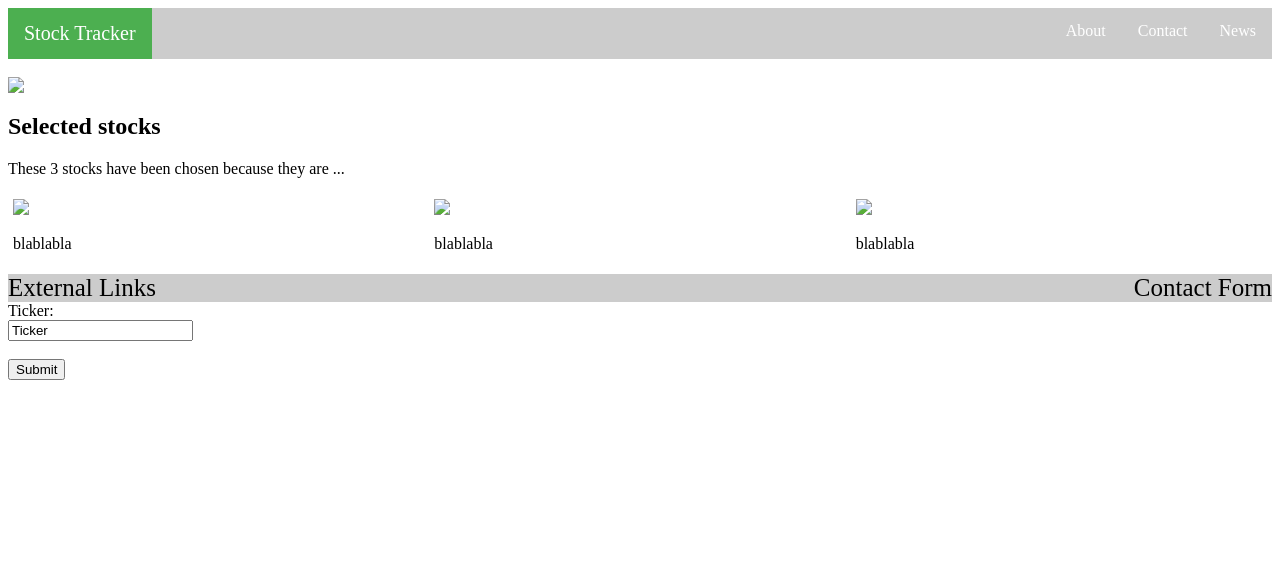
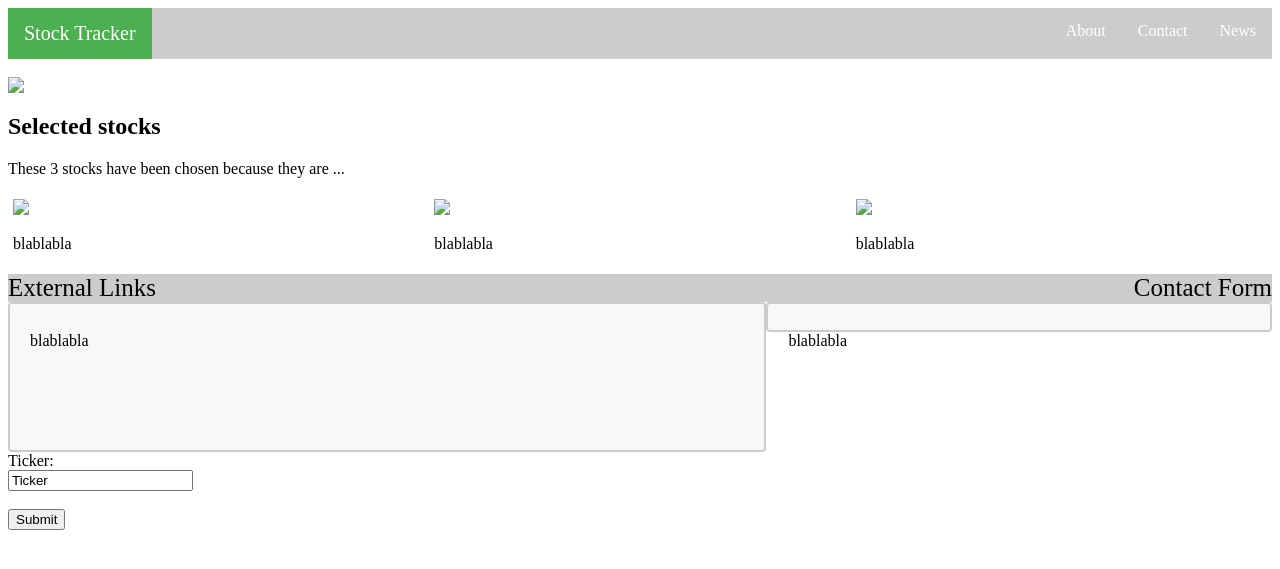
Before and after one commit to darrenm95/TheMidasMachine, a Flask app: page / in a window 1280 px wide. Shown: the top 569 px of the page. Run offline with Flask 2, Linux system fonts and the light colour scheme; some libraries are stand-ins or nearby versions.

Commit message:
Used sass to incorporate CSS and linked this accordingly with flask

```diff
--- /dev/null
+++ b/static/sass_website.css
@@ -0,0 +1,61 @@
+.navBar ul {
+  list-style-type: none;
+  margin: 0;
+  padding: 0;
+  overflow: hidden;
+  background-color: #cccccc;
+}
+
+.navBar li a {
+  display: block;
+  color: white;
+  text-align: center;
+  padding: 14px 16px;
+  text-decoration: none;
+}
+
+.navBar li a:hover:not(.active) {
+  background-color: #ffffff;
+}
+
+.active {
+  background-color: #4CAF50;
+}
+
+* {
+  box-sizing: border-box;
+}
+
+.row {
+  display: flex;
+}
+
+/* Create three equal columns that sits next to each other */
+.column {
+  flex: 33.33%;
+  padding: 5px;
+}
+
+.smallTextArea, .bigTextArea {
+  padding: 12px 20px;
+  box-sizing: border-box;
+  border: 2px solid #ccc;
+  border-radius: 4px;
+  background-color: #f8f8f8;
+  font-size: 16px;
+  resize: none;
+}
+
+.bigTextArea {
+  width: 60%;
+  height: 150px;
+  float: right;
+}
+
+.smallTextArea {
+  width: 40%;
+  height: 30px;
+  float: right;
+}
+
+/*# sourceMappingURL=sass_website.css.map */
--- /dev/null
+++ b/static/sass_website.scss
@@ -0,0 +1,57 @@
+.navBar ul {
+      list-style-type: none;
+      margin: 0;
+      padding: 0;
+      overflow: hidden;
+      background-color: #cccccc;
+    }
+
+    .navBar li a {
+      display: block;
+      color: white;
+      text-align: center;
+      padding: 14px 16px;
+      text-decoration: none;
+    }
+
+    .navBar li a:hover:not(.active) {
+      background-color: #ffffff;
+    }
+
+    .active {
+      background-color: #4CAF50;
+    }
+    * {
+    box-sizing: border-box;
+    }
+
+    .row {
+      display: flex;
+    }
+
+    /* Create three equal columns that sits next to each other */
+    .column {
+      flex: 33.33%;
+      padding: 5px;
+    }
+%textareas {
+
+	  padding: 12px 20px;
+	  box-sizing: border-box;
+	  border: 2px solid #ccc;
+	  border-radius: 4px;
+	  background-color: #f8f8f8;
+	  font-size: 16px;
+	  resize: none;
+}
+
+.bigTextArea {@extend %textareas;
+	  width: 60%;
+	  height: 150px;
+    float: right;
+}
+.smallTextArea {@extend %textareas;
+	  width: 40%;
+	  height: 30px;
+    float: right;
+}
--- a/templates/index.html
+++ b/templates/index.html
@@ -1,44 +1,8 @@
 <!DOCTYPE html>
 <html>
   <head>
-    <style>
-    .navBar ul {
-      list-style-type: none;
-      margin: 0;
-      padding: 0;
-      overflow: hidden;
-      background-color: #cccccc;
-    }
+    <link rel= "stylesheet" type= "text/css" href= "{{ url_for('static',filename='sass_website.css') }}">
 
-    .navBar li a {
-      display: block;
-      color: white;
-      text-align: center;
-      padding: 14px 16px;
-      text-decoration: none;
-    }
-
-    .navBar li a:hover:not(.active) {
-      background-color: #ffffff;
-    }
-
-    .active {
-      background-color: #4CAF50;
-    }
-    * {
-    box-sizing: border-box;
-    }
-
-    .row {
-      display: flex;
-    }
-
-    /* Create three equal columns that sits next to each other */
-    .column {
-      flex: 33.33%;
-      padding: 5px;
-    }
-  </style>
   </head>
   <body>
 
@@ -80,6 +44,12 @@
         <li style="float:right; font-size: 25px;">Contact Form</li>
       </ul>
     </div>
+	<div class = "smallTextArea">
+	<p>blablabla</p>
+	</div>
+  <div class = "bigTextArea">
+    <p>blablabla</p>
+  </div>
     <form action="{{ url_for('display_company_name') }}" method="POST">
 
       <label for="ticker">Ticker:</label><br>
```
Also changed, not shown: 1 other file.
